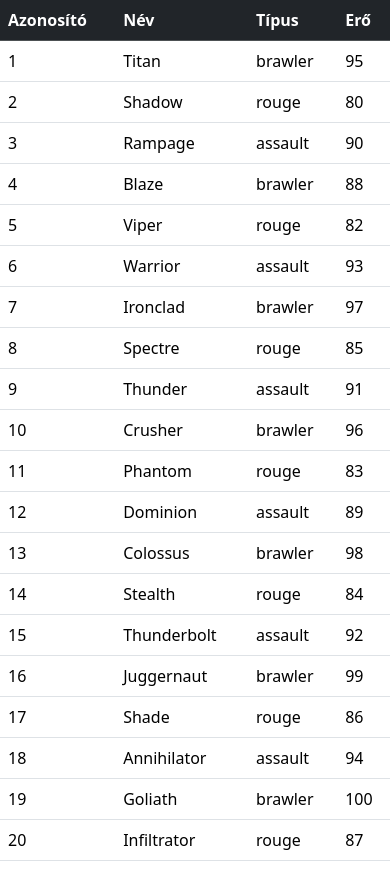
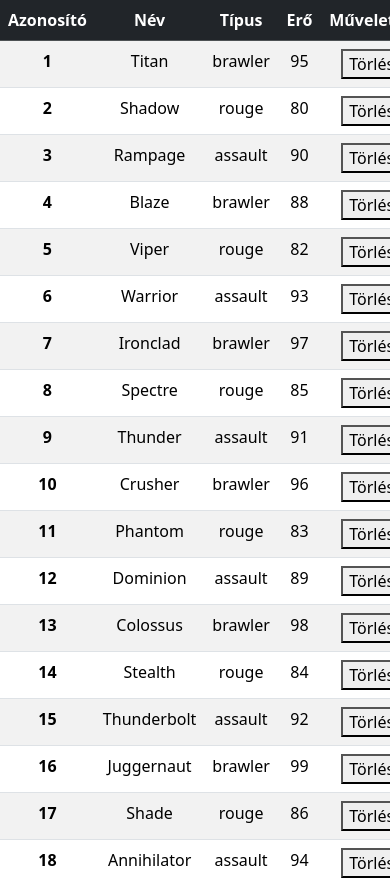
Before and after one commit to NorbertSido/robotbattle, an Angular app: page / in a window 390 px wide. Shown: the top 880 px of the page. Built offline with nearby package versions, Linux system fonts and the light colour scheme.

Commit message:
add responsive div

```diff
--- a/src/app/components/CRUD/robot-list/robot-list.component.html
+++ b/src/app/components/CRUD/robot-list/robot-list.component.html
@@ -1,18 +1,22 @@
-<table class="table table-hover table-responsive">
+<div class="table-responsive">
+  <table class="table table-striped table-hover text-center w-auto">
     <thead class="table-dark">
       <tr>
         <th scope="col">Azonosító</th>
         <th scope="col">Név</th>
         <th scope="col">Típus</th>
         <th scope="col">Erő</th>
+        <th scope="col" colspan="2">Műveletek</th>
       </tr>
     </thead>
     <tbody>
       <tr *ngFor="let robot of robotList">
-            <td>{{robot.id}}</td>
-            <td>{{robot.name}}</td>
-            <td>{{robot.type}}</td>
-            <td>{{robot.strength}}</td>
+        <th scope="row">{{ robot.id }}</th>
+        <td>{{ robot.name }}</td>
+        <td>{{ robot.type }}</td>
+        <td>{{ robot.strength }}</td>
+        <td><button type="button">Törlés</button></td>
       </tr>
     </tbody>
   </table>
+</div>
```
Lines whose indentation alone changed are shown as unchanged.
